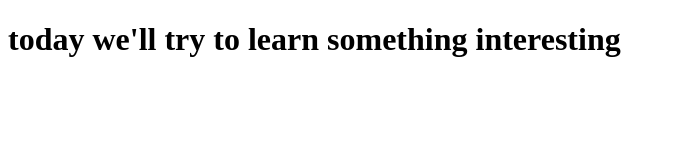
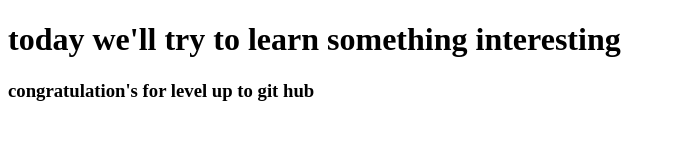
Before and after one commit to Ashraful-hub/Ashraful-s-site, a plain HTML site: page index.html in a window 1280 px wide. Shown: the whole page, without its empty margins (0-676 px from the left). Drawn offline with Linux system fonts and the light colour scheme.

Commit message:
learned new thing

```diff
--- a/index.html
+++ b/index.html
@@ -7,5 +7,6 @@
 </head>
 <body>
     <h1>today we'll try to learn something interesting</h1>
+    <h3>congratulation's for level up to git hub</h3>
 </body>
 </html>
```
